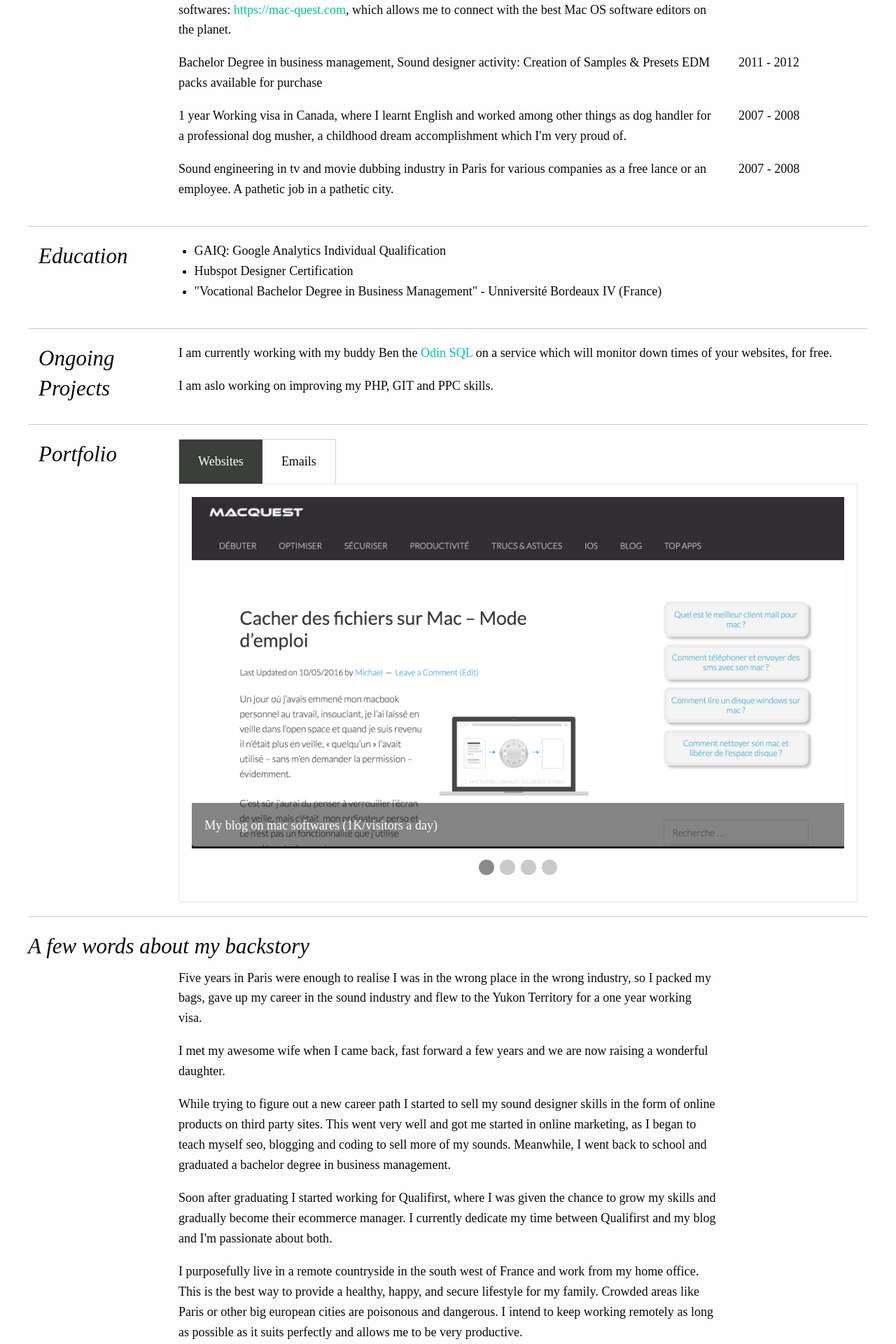
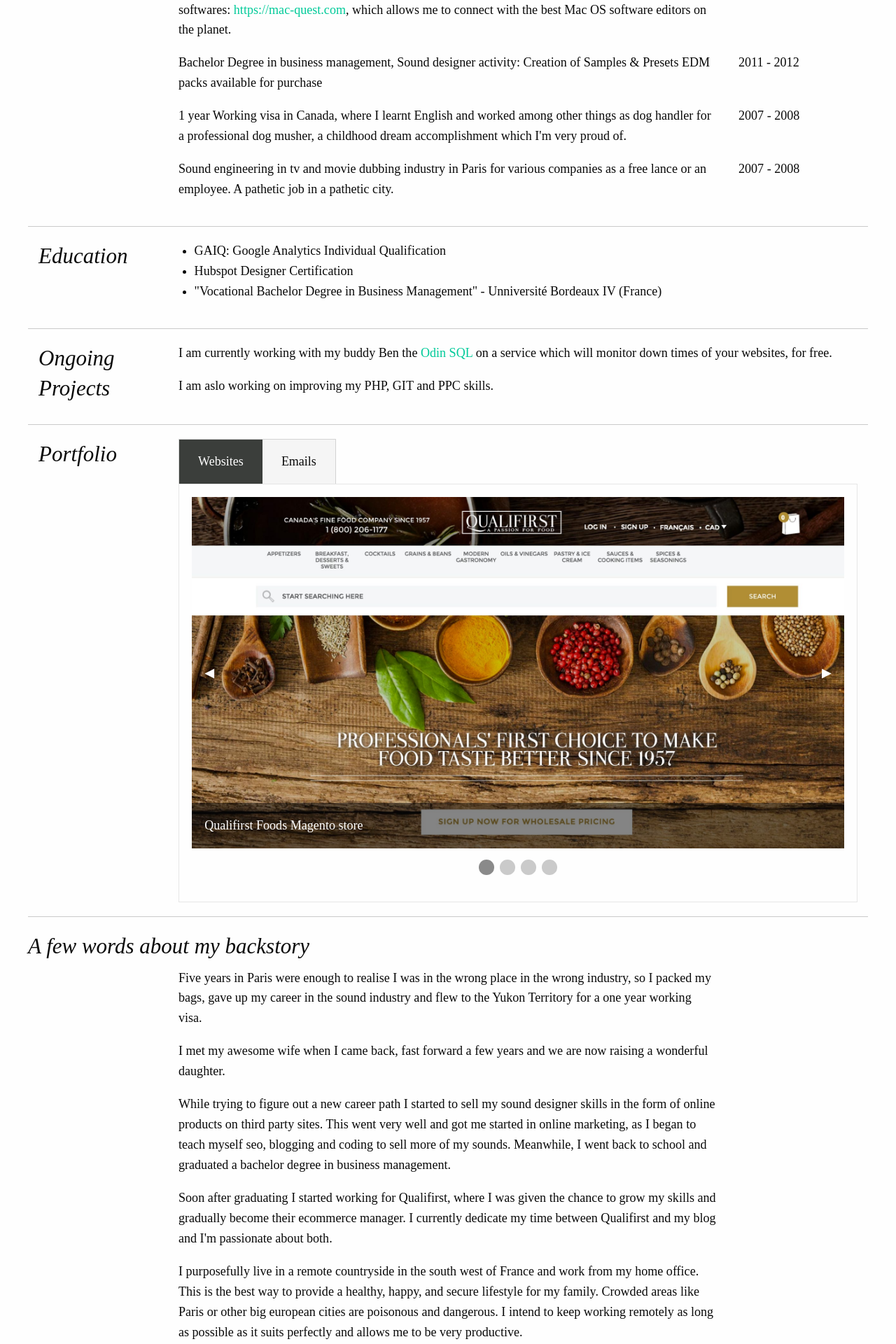
Before and after one commit to michael-picard/resume, a Jekyll site: the page built from index.html, in a window 1280 px wide. Shown: the part 764-2684 px from the top of the page at 70% size. Built offline with Jekyll 4.4.1, drawn with Linux system fonts in a browser that asks for light colours; nearby versions of some CDN libraries.

Commit message:
tab color

```diff
--- a/css/mpstyle.css
+++ b/css/mpstyle.css
@@ -28,7 +28,7 @@
 ul.contacticon {  margin-top: -20px;}
 ul.tabs { border-top: none; border-right: none; border-left:none;}
 .tabs-title > a:focus, .tabs-title > a[aria-selected='true'] {color:#FFF;}
-.tabs-title { border-top: 1px solid lightgrey;}
+.tabs-title { border-top: 1px solid lightgrey; background-color: whitesmoke;}
 .tabs-title:first-child {border-left: 1px solid lightgrey;}
 .tabs-title:last-child {border-right: 1px solid lightgrey;}
 .tabs-title > a {color: #0a0a0a;}
--- a/index.html
+++ b/index.html
@@ -139,19 +139,19 @@
                                     <button class="orbit-previous"><span class="show-for-sr">Previous Slide</span>&#9664;&#xFE0E;</button>
                                     <button class="orbit-next"><span class="show-for-sr">Next Slide</span>&#9654;&#xFE0E;</button>
                                     <li class="is-active orbit-slide">
-                                        <img class="orbit-image" src="{{ site.github.url }}/images/https_mac_quest_com.png" alt="Space">
+                                        <img class="orbit-image" src="{{ site.github.url }}/images/www_qualifirst_com.jpg" alt="http://www.qualifirst.com">
+                                        <figcaption class="orbit-caption">Qualifirst Foods Magento store</figcaption>
+                                    </li>
+                                        <li class="orbit-slide">
+                                        <img class="orbit-image" src="{{ site.github.url }}/images/https_mac_quest_com.png" alt="https://mac-quest.com">
                                         <figcaption class="orbit-caption">My blog on mac softwares (1K/visitors a day)</figcaption>
                                     </li>
                                     <li class="orbit-slide">
-                                        <img class="orbit-image" src="{{ site.github.url }}/images/www_qualifirst_com.jpg" alt="Space">
-                                        <figcaption class="orbit-caption">Qualifirst Foods Magento store</figcaption>
-                                    </li>
-                                    <li class="orbit-slide">
-                                        <img class="orbit-image" src="{{ site.github.url }}/images/www_almondena_com.jpg" alt="Space">
+                                        <img class="orbit-image" src="{{ site.github.url }}/images/www_almondena_com.jpg" alt="http://www.almondena.com">
                                         <figcaption class="orbit-caption">ALmondena Shopify store</figcaption>
                                     </li>
                                     <li class="orbit-slide">
-                                        <img class="orbit-image" src="{{ site.github.url }}/images/epicureal_com.jpg" alt="Space">
+                                        <img class="orbit-image" src="{{ site.github.url }}/images/epicureal_com.jpg" alt="http://epicureal.com">
                                         <figcaption class="orbit-caption">Epicureal Shopify store</figcaption>
                                     </li>
                                 </ul>
```
